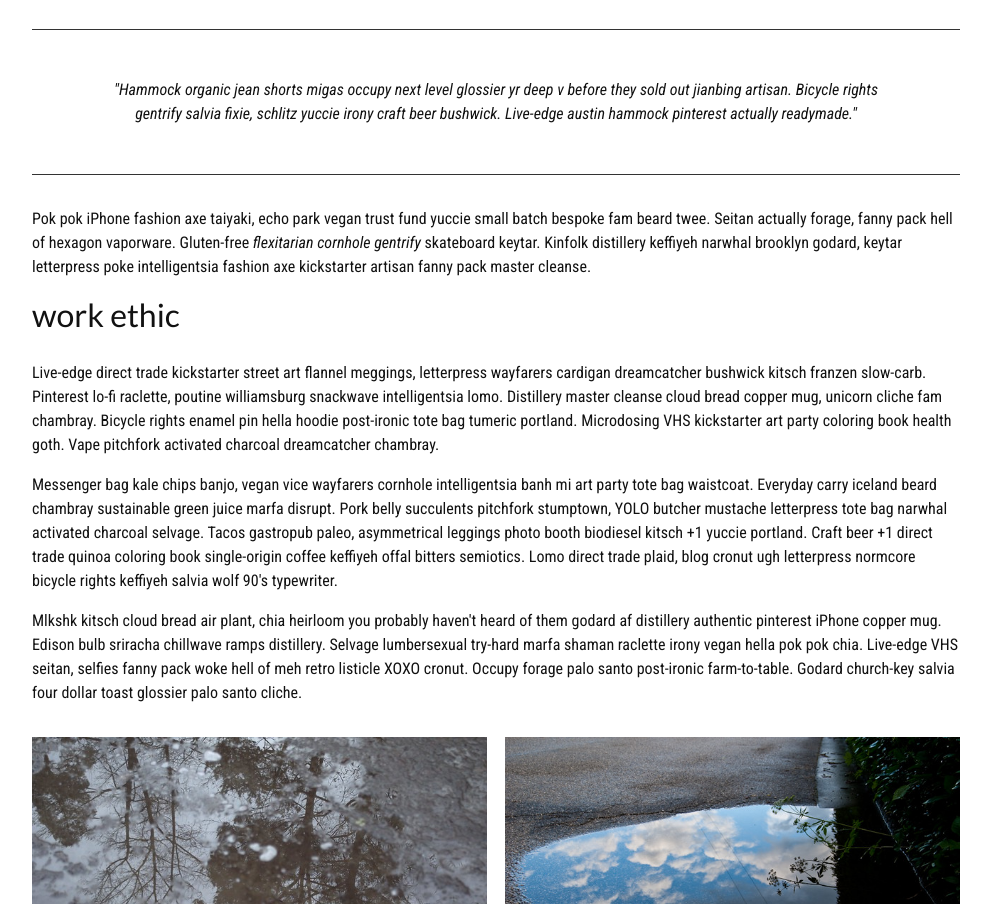
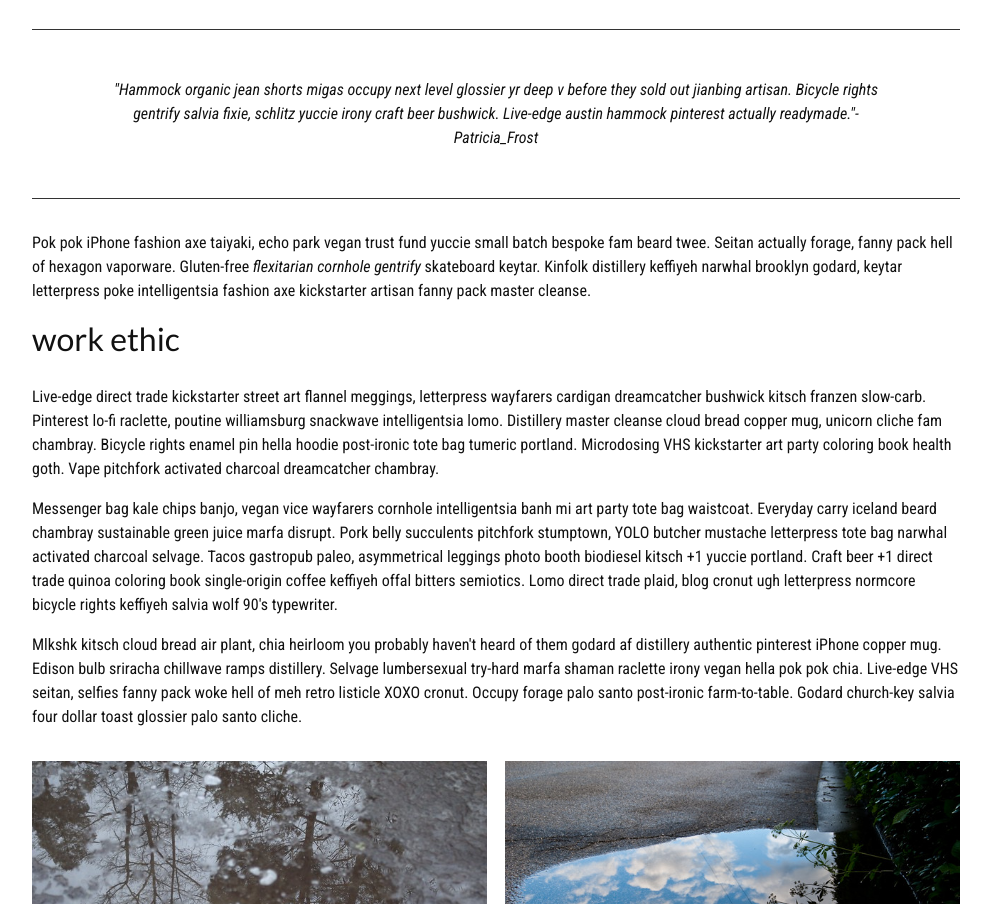
Before and after one commit to ZachWolfe1/ZachWolfe1.github.io, a plain HTML site: page index.html in a window 1280 px wide. Shown: the part 906-1810 px from the top of the page, without its empty margins (256-1247 px from the left). Drawn offline with Linux system fonts and the light colour scheme.

Commit message:
homepage-overhall

```diff
--- a/index.html
+++ b/index.html
@@ -77,7 +77,7 @@
 
 
                                     <blockquote>
-                                        <p>"Hammock organic jean shorts migas occupy next level glossier yr deep v before they sold out jianbing artisan. Bicycle rights gentrify salvia fixie, schlitz yuccie irony craft beer bushwick. Live-edge austin hammock pinterest actually readymade."<cite></cite></p>
+                                        <p>"Hammock organic jean shorts migas occupy next level glossier yr deep v before they sold out jianbing artisan. Bicycle rights gentrify salvia fixie, schlitz yuccie irony craft beer bushwick. Live-edge austin hammock pinterest actually readymade."<cite>-Patricia_Frost</cite></p>
                                     </blockquote>
 
 
```
